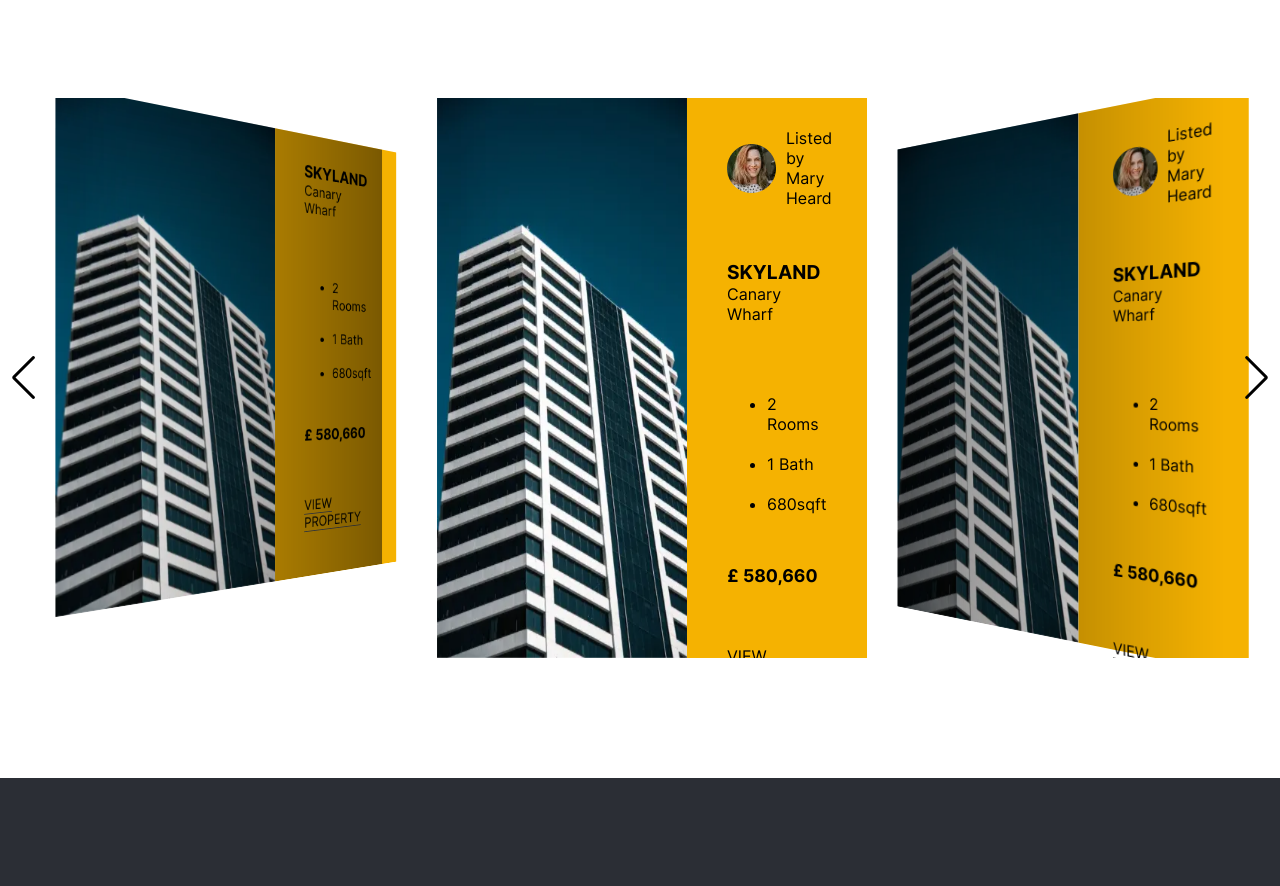
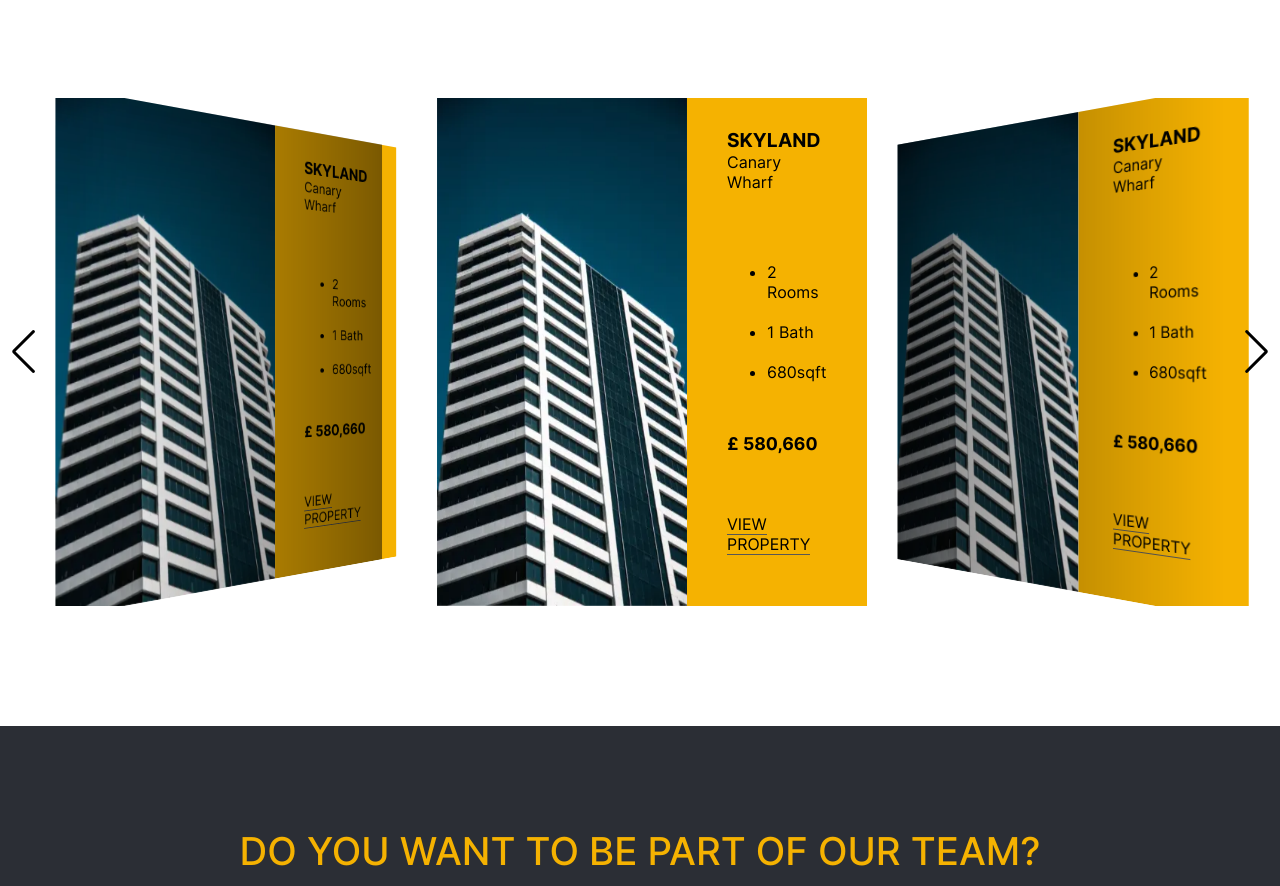
Before and after one commit to Ronddaa/realEstate, a React (Vite) app: page / in a window 1280 px wide. Shown: the part 2932-3818 px from the top of the page. Built offline with nearby package versions, Linux system fonts and the light colour scheme.

Commit message:
Update Properties.jsx

```diff
--- a/src/components/Properties.jsx
+++ b/src/components/Properties.jsx
@@ -1,5 +1,4 @@
 import PropertiesIMG from '../assets/propertiesSlide.webp'
-import userProperties from '../assets/userProperties.webp'
 import './Properties.css'
 import { Swiper, SwiperSlide } from 'swiper/react';
 import { Navigation, EffectCoverflow } from 'swiper/modules';
@@ -62,10 +61,6 @@ export default function PropertiesSlider() {
                     <SwiperSlide className="slideProperties">
                         <img src={PropertiesIMG} alt="Building" className="slidePropertiesIMG" width={250} height={560} />
                         <article className='wrapperPropertiesInfo'>
-                            <div className="wrapperAgentInfo">
-                                <img src={userProperties} alt="User" className="userPhotoIMG" />
-                                <p className="textUserCommentProperties">Listed by Mary Heard</p>
-                            </div>
                             <h3 className="titleAboutCardProperties">SKYLAND</h3>
                             <p className="textAboutCardPropetries">Canary Wharf</p>
                             <ol className="wrapperLostCardProperties">
@@ -80,10 +75,6 @@ export default function PropertiesSlider() {
                     <SwiperSlide className="slideProperties">
                         <img src={PropertiesIMG} alt="Building" className="slidePropertiesIMG" width={250} height={560} />
                         <article className='wrapperPropertiesInfo'>
-                            <div className="wrapperAgentInfo">
-                                <img src={userProperties} alt="User" className="userPhotoIMG" />
-                                <p className="textUserCommentProperties">Listed by Mary Heard</p>
-                            </div>
                             <h3 className="titleAboutCardProperties">SKYLAND</h3>
                             <p className="textAboutCardPropetries">Canary Wharf</p>
                             <ol className="wrapperLostCardProperties">
@@ -98,10 +89,7 @@ export default function PropertiesSlider() {
                     <SwiperSlide className="slideProperties">
                         <img src={PropertiesIMG} alt="Building" className="slidePropertiesIMG" width={250} height={560} />
                         <article className='wrapperPropertiesInfo'>
-                            <div className="wrapperAgentInfo">
-                                <img src={userProperties} alt="User" className="userPhotoIMG" />
-                                <p className="textUserCommentProperties">Listed by Mary Heard</p>
-                            </div>
+
                             <h3 className="titleAboutCardProperties">SKYLAND</h3>
                             <p className="textAboutCardPropetries">Canary Wharf</p>
                             <ol className="wrapperLostCardProperties">
@@ -116,10 +104,7 @@ export default function PropertiesSlider() {
                     <SwiperSlide className="slideProperties">
                         <img src={PropertiesIMG} alt="Building" className="slidePropertiesIMG" width={250} height={560} />
                         <article className='wrapperPropertiesInfo'>
-                            <div className="wrapperAgentInfo">
-                                <img src={userProperties} alt="User" className="userPhotoIMG" />
-                                <p className="textUserCommentProperties">Listed by Mary Heard</p>
-                            </div>
+
                             <h3 className="titleAboutCardProperties">SKYLAND</h3>
                             <p className="textAboutCardPropetries">Canary Wharf</p>
                             <ol className="wrapperLostCardProperties">
```
